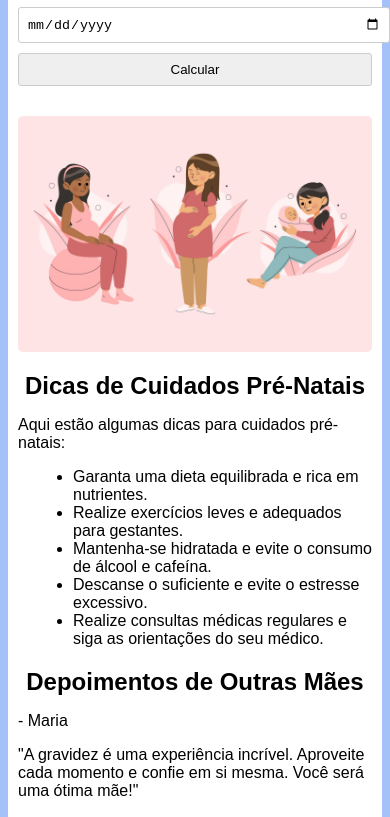
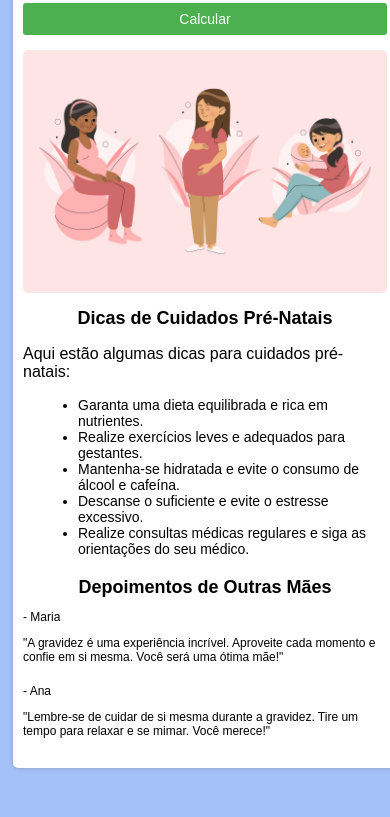
Before and after one commit to JardelMS/gestacao, a plain HTML site: page index.html in a window 390 px wide. Shown: the part 144-961 px from the top of the page. After the commit the page ends 925 px from the top, so only its background shows below. Drawn offline with Linux system fonts and the light colour scheme.

Commit message:
Update style.css

```diff
--- a/style.css
+++ b/style.css
@@ -1,10 +1,7 @@
 body {
   font-family: Arial, sans-serif;
-      padding-top: 5px; /* Espaçamento superior */
-      padding-right: 5px; /* Espaçamento direito */
-      padding-bottom: 5px; /* Espaçamento inferior */
-      padding-left: 5px; /* Espaçamento esquerdo */
-      background-color: rgba(242, 242, 242, 0.9); /* Cor de fundo com opacidade */
+  padding: 20px;
+  background-color: #f2f2f2;
   animation: backgroundAnimation 10s linear infinite;
   overflow: auto;
 }
@@ -22,10 +19,11 @@
 }
 
 .container {
-      max-width: auto;
-      margin: 10 auto;
+  max-width: 100%;
+  width: auto;
+  margin: 0 auto;
   background-color: #fff;
-      padding: 10px;
+  padding: 20px;
   border-radius: 5px;
   box-shadow: 0 0 5px rgba(0, 0, 0, 0.2);
 }
@@ -40,13 +38,23 @@
   margin-bottom: 10px;
 }
 
-    input[type="date"],
-    button {
+input[type="date"] {
   width: 100%;
   padding: 10px;
   margin-bottom: 10px;
   border-radius: 3px;
   border: 1px solid #ccc;
+}
+
+button {
+  display: block;
+  width: 100%;
+  padding: 10px;
+  background-color: #4caf50;
+  color: #fff;
+  border: none;
+  border-radius: 3px;
+  cursor: pointer;
 }
 
 #resultado {
@@ -98,34 +106,71 @@
   }
 }
 
-    /* Estilos para dispositivos móveis */
+/* Estilos para tornar a página responsiva */
+
 @media (max-width: 768px) {
   body {
-        padding: 0; /* Remova o padding em dispositivos móveis */
+    padding: 10px;
   }
 
   .container {
-        max-width: 100%; /* Ajuste a largura máxima do container para preencher a largura da tela */
-        margin: 0; /* Remova as margens laterais em dispositivos móveis */
-        border-radius: 0; /* Remova o border-radius em dispositivos móveis */
-        box-shadow: none; /* Remova a sombra em dispositivos móveis */
+    width: 100%;
+    max-width: 600px;
+  }
+
+  img {
+    max-width: 100%;
+  }
+}
+
+@media (max-width: 480px) {
+  body {
+    padding: 5px;
+  }
+
+  .container {
+    padding: 10px;
   }
 
   h1 {
-        margin-bottom: 10px; /* Reduza a margem inferior do título em dispositivos móveis */
+    font-size: 24px;
+    margin-bottom: 10px;
+  }
+
+  label {
+    font-size: 14px;
+    margin-bottom: 8px;
   }
 
   input[type="date"],
   button {
-        padding: 8px; /* Reduza o tamanho do padding em dispositivos móveis */
+    padding: 8px;
+    font-size: 14px;
+  }
+
+  #resultado {
+    margin-top: 15px;
   }
 
   img {
-        margin: 10px auto; /* Reduza a margem superior e inferior da imagem em dispositivos móveis */
-        max-width: 100%; /* Ajuste a largura máxima da imagem para preencher a largura do container */
+    margin: 10px auto;
+  }
+
+  h2 {
+    font-size: 18px;
+    margin-bottom: 8px;
   }
 
   ul {
-        margin-left: 15px; /* Ajuste a margem esquerda da lista em dispositivos móveis */
+    margin-left: 15px;
+    font-size: 14px;
+  }
+
+  .countdown-container {
+    margin-bottom: 15px;
+  }
+
+  .community-container .testimonial p {
+    font-size: 12px;
   }
 }
```
Lines whose indentation alone changed are shown as unchanged.
